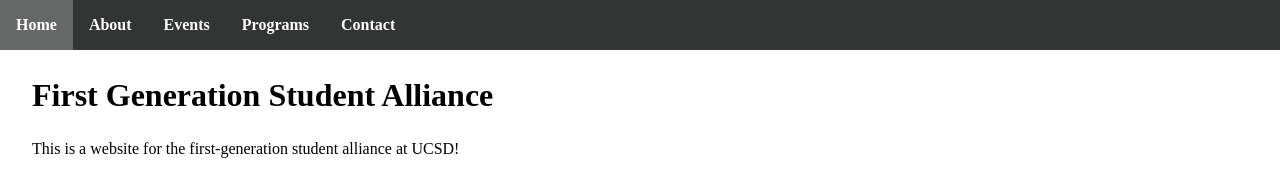
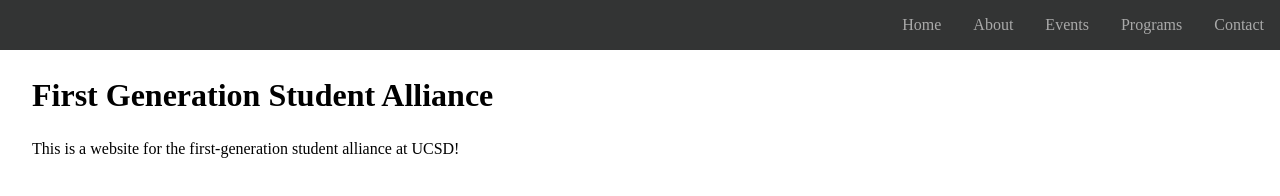
Before and after one commit to spibble/cce-fgsa-website, an Eleventy site: page src/index.md in a window 1280 px wide. Built offline with nearby package versions, Linux system fonts and the light colour scheme; Eleventy itself is replaced by a stand-in of ours; files that its build step writes are made by us from their sources; a web font is replaced by a local one.

Commit message:
more navbar trickery

```diff
--- a/src/_includes/layouts/nav.njk
+++ b/src/_includes/layouts/nav.njk
@@ -8,7 +8,7 @@
     </li>
     !-->
 
-    {% for page in collections.pages | sort(attribute='data.order') %}
+    {% for page in collections.pages | sort(attribute='data.order') | reverse %}
     <li>
       <a
         {% if currentUrl === page.url %}aria-current="page"{% endif %}
--- a/src/main.css
+++ b/src/main.css
@@ -13,29 +13,37 @@
     padding: 0;
 }
 
-ul {
+nav ul {
     list-style-type: none;
     margin: 0;
     padding: 0;
+    padding-left: 0;
+    padding-right: 0;
     overflow: hidden;
     background-color: #333434;
 }
 
 li {
-    float: left;
+    float: right;
     padding: 1em;
+    transition: 0.3s;
+}
+
+li a {
+    color: darkgray;
+    text-decoration: none;
+    display: inline-block;
+    transition: 0.3s;
 }
 
 li:hover {
     background-color: #666767;
 }
 
-li a {
+li:hover a {
     color: white;
-    font-weight: bold;
-    text-decoration: none;
-    display: inline-block;
 }
+
 
 h1, p {
     margin-left: 2rem;
```
